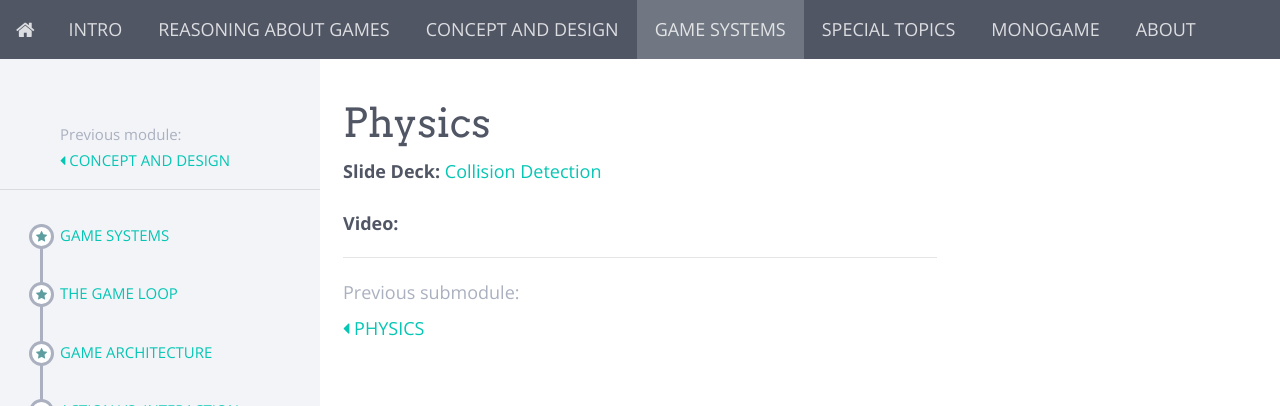
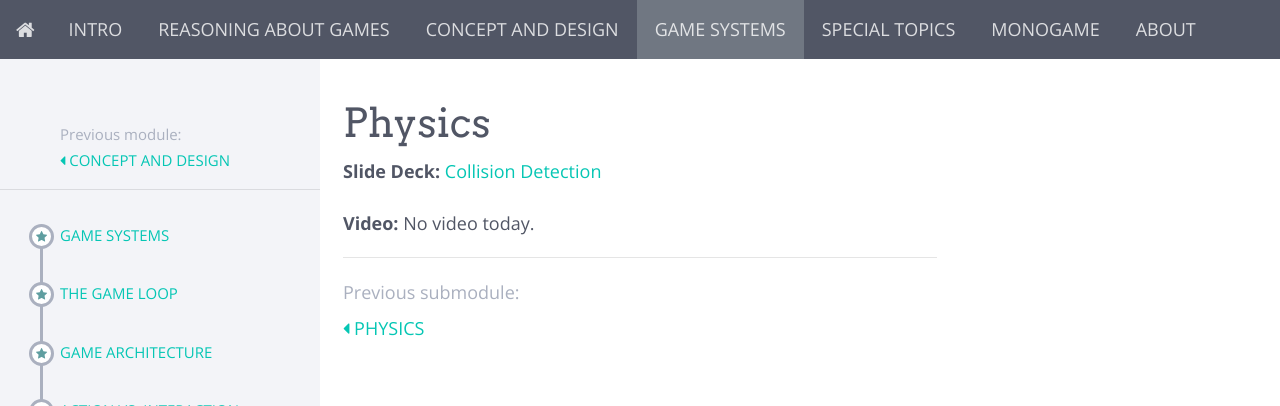
Before and after one commit to marksherriff/gamedesign-coursepack, a Jekyll site: the page built from modules/game systems/_posts/2023-01-06-collision-detection.md, in a window 1280 px wide. Shown: the top 406 px of the page. Built offline with Jekyll 4.4.1, drawn with Linux system fonts in a browser that asks for light colours; nearby versions of some CDN libraries.

Commit message:
video update

```diff
--- a/modules/game systems/_posts/2023-01-06-collision-detection.md
+++ b/modules/game systems/_posts/2023-01-06-collision-detection.md
@@ -6,4 +6,4 @@ title: Collision Detection
 
 __Slide Deck:__ [Collision Detection](https://docs.google.com/presentation/d/1nK1OEGJYxRoFFZgOCloqThQyEZ_FQMvWNZ5XELDV9oY/edit?usp=sharing)
 
-__Video:__
+__Video:__ No video today.
```
Also changed, not shown: modules/game systems/_posts/2023-01-05-physics.md (+1 -1 lines).
